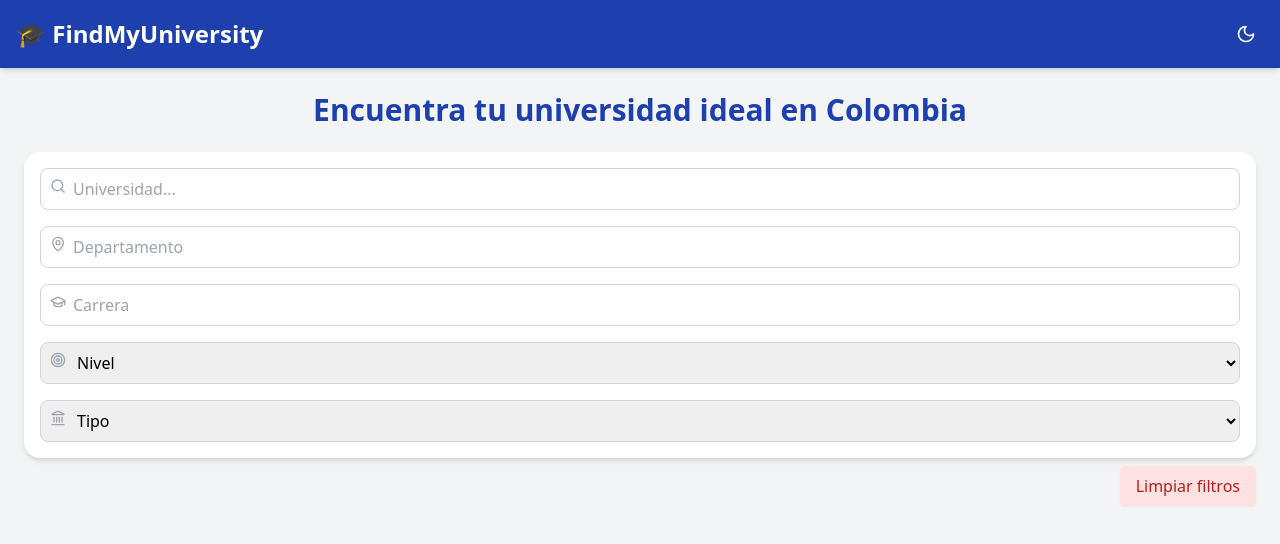
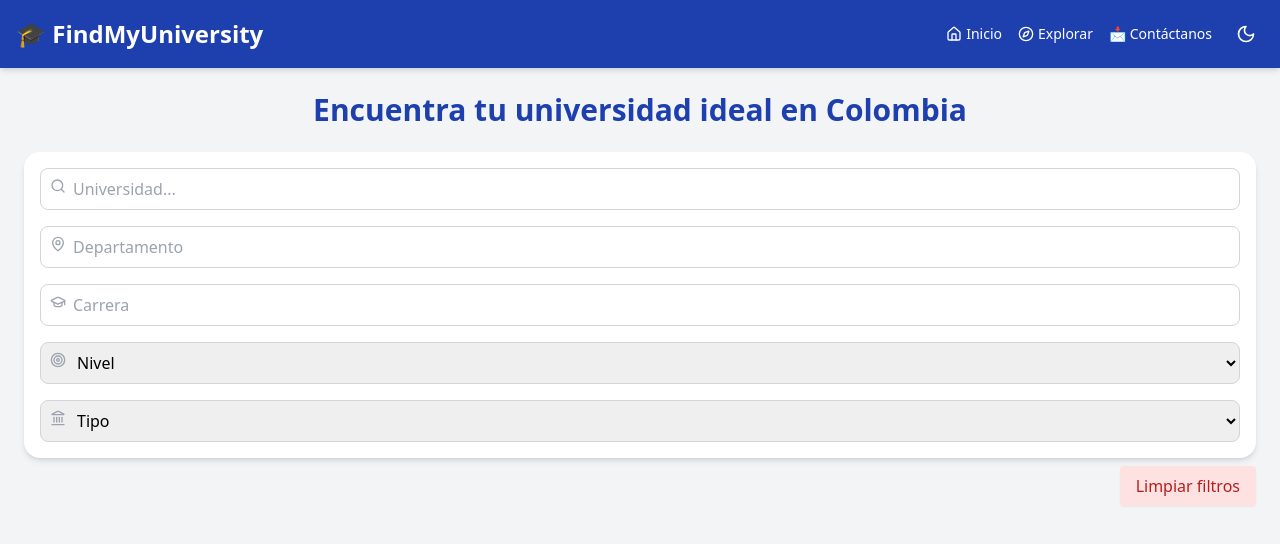
Before and after one commit to Swishes29/SoulSpa, a React (Vite) app: page / in a window 1280 px wide. Shown: the top 544 px of the page. Built offline with nearby package versions, Linux system fonts and the light colour scheme.

Commit message:
NavBar Component

```diff
--- /dev/null
+++ b/src/components/NavBar.jsx
@@ -0,0 +1,49 @@
+
+// src/components/Navbar.jsx
+import React from "react";
+import { Moon, Sun, Compass, Home as HomeIcon } from "lucide-react";
+import { Link } from "react-router-dom";
+
+const Navbar = ({ darkMode, toggleDarkMode, explorar }) => {
+  return (
+    <header
+      className={`${
+        darkMode ? "bg-gray-900 text-white" : "bg-blue-800 text-white"
+      } shadow-md sticky top-0 z-50 transition-colors`}
+    >
+      <div className="max-w-7xl mx-auto px-4 py-4 flex flex-wrap items-center justify-between">
+        <h1 className="text-xl md:text-2xl font-bold flex items-center gap-2">
+          🎓 FindMyUniversity
+        </h1>
+        <div className="flex flex-wrap gap-4 items-center">
+          <nav className="flex flex-wrap gap-4 text-sm items-center">
+            <a href="#top" className="hover:underline flex items-center gap-1">
+              <HomeIcon className="w-4 h-4" />Inicio
+            </a>
+            <button
+              onClick={explorar}
+              className="hover:underline flex items-center gap-1"
+            >
+              <Compass className="w-4 h-4" />Explorar
+            </button>
+            <Link
+              to="/contacto"
+              className="hover:underline flex items-center gap-1"
+            >
+              📩 Contáctanos
+            </Link>
+          </nav>
+          <button
+            onClick={toggleDarkMode}
+            className="p-2 rounded hover:bg-white/10 transition"
+            title="Cambiar modo"
+          >
+            {darkMode ? <Sun className="w-5 h-5" /> : <Moon className="w-5 h-5" />}
+          </button>
+        </div>
+      </div>
+    </header>
+  );
+};
+
+export default Navbar;
--- a/src/pages/Home.jsx
+++ b/src/pages/Home.jsx
@@ -2,34 +2,7 @@ import React, { useState, useEffect } from "react";
 import universitiesData from "../data/universities.json";
 import FilterBar, { NoResults } from "../components/FilterBar";
 import UniversityCard from "../components/UniversityCard";
-import { Moon, Sun, Compass, Home as HomeIcon } from "lucide-react";
-import { Link } from "react-router-dom";
-
-const Navbar = ({ darkMode, toggleDarkMode, explorar }) => (
-  <header className={`${
-    darkMode ? "bg-gray-900 text-white" : "bg-blue-800 text-white"
-  } shadow-md sticky top-0 z-50 transition-colors`}>
-    <div className="max-w-7xl mx-auto px-4 py-4 flex justify-between items-center">
-      <h1 className="text-xl md:text-2xl font-bold flex items-center gap-2">
-        🎓 FindMyUniversity
-      </h1>
-      <div className="flex items-center gap-6">
-        <nav className="hidden md:flex gap-6 text-sm items-center">
-          <a href="#top" className="hover:underline flex items-center gap-1"><HomeIcon className="w-4 h-4" />Inicio</a>
-          <button onClick={explorar} className="hover:underline flex items-center gap-1"><Compass className="w-4 h-4" />Explorar</button>
-          <Link to="/contacto" className="hover:underline flex items-center gap-1">📩 Contáctanos</Link>
-        </nav>
-        <button
-          onClick={toggleDarkMode}
-          className="p-2 rounded hover:bg-white/10 transition"
-          title="Cambiar modo"
-        >
-          {darkMode ? <Sun className="w-5 h-5" /> : <Moon className="w-5 h-5" />}
-        </button>
-      </div>
-    </div>
-  </header>
-);
+import Navbar from "../components/Navbar";
 
 const Home = () => {
   const [filters, setFilters] = useState({
```
